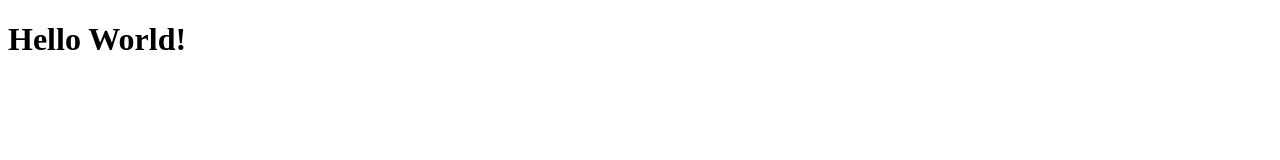
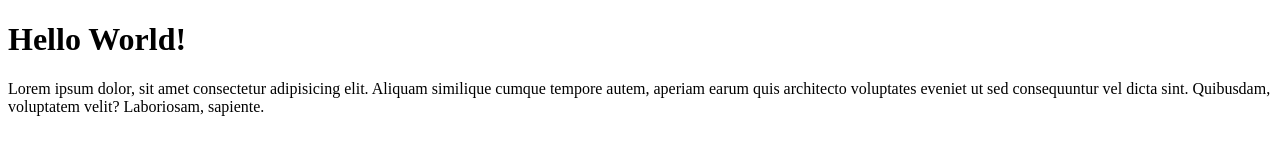
Before and after one commit to Indir8/wpu-git-test, a plain HTML site: page index.html in a window 1280 px wide. Drawn offline with Linux system fonts and the light colour scheme.

Commit message:
menambahkan paragraf

```diff
--- a/index.html
+++ b/index.html
@@ -7,5 +7,6 @@
 </head>
 <body>
     <h1>Hello World!</h1>
+    <p>Lorem ipsum dolor, sit amet consectetur adipisicing elit. Aliquam similique cumque tempore autem, aperiam earum quis architecto voluptates eveniet ut sed consequuntur vel dicta sint. Quibusdam, voluptatem velit? Laboriosam, sapiente.</p>
 </body>
 </html>
```
